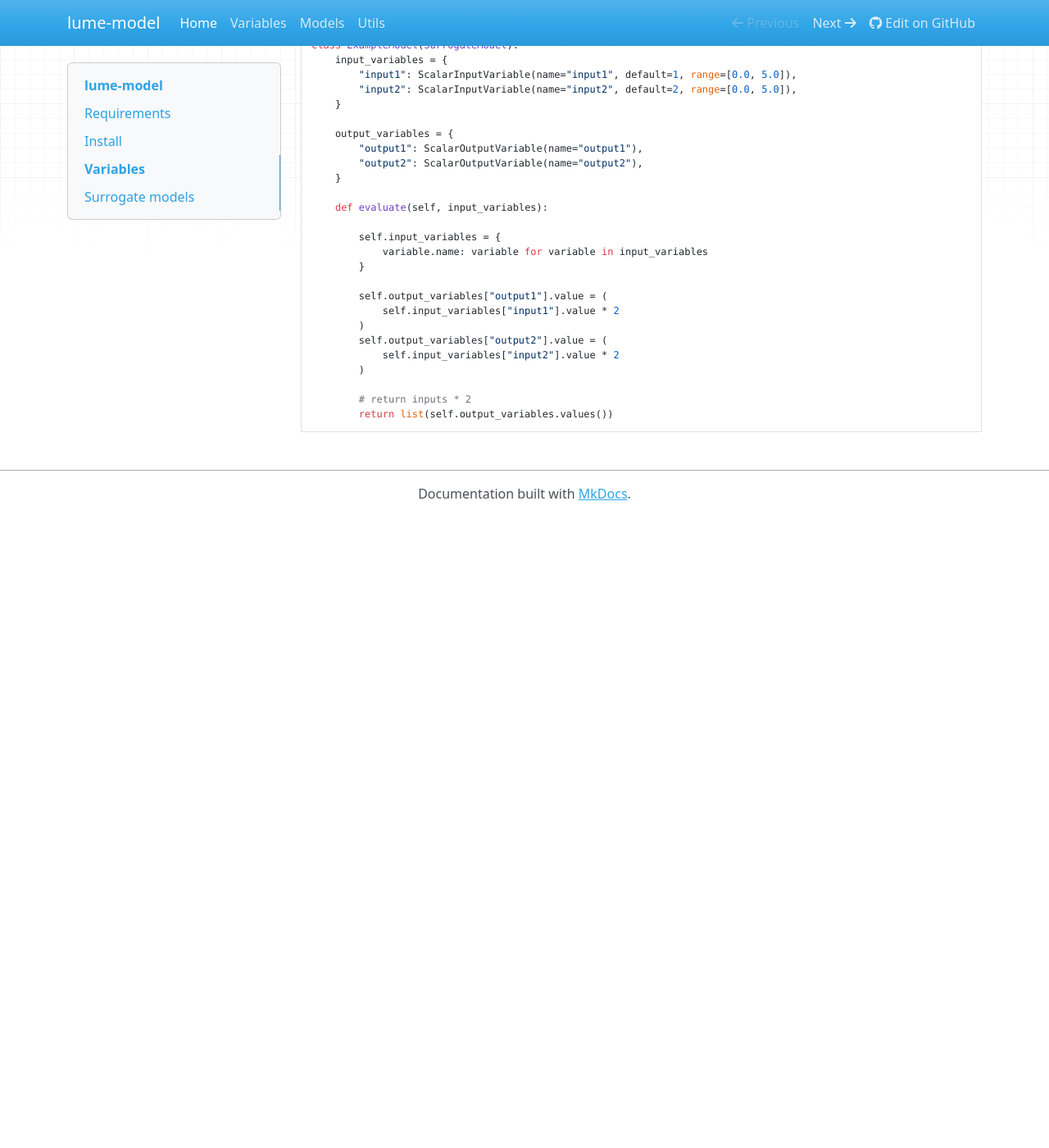
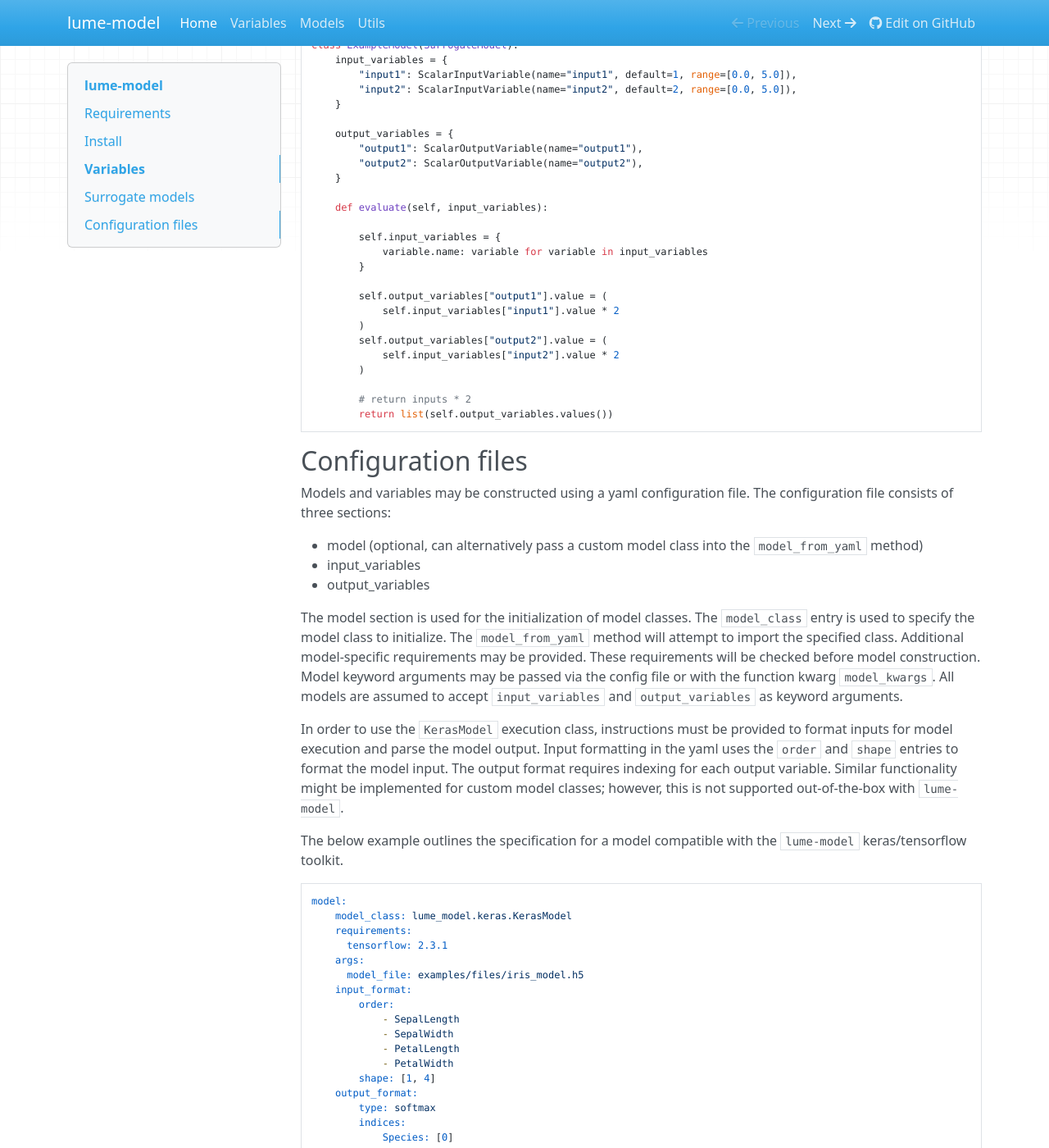
Before and after one commit to slaclab/lume-model, an MkDocs documentation site: the page built from docs/index.md, in a window 1280 px wide and 1400 px high, scrolled down 1533 px. Shown: the whole window at 82% size. Built offline with MkDocs 1.6.1, drawn with Linux system fonts in a browser that asks for light colours; nearby versions of some CDN libraries; before the commit the page ends 2163 px from its top, so only the background shows below that; some of the changed text lies outside the part shown.

Commit message:
DOC/WIP: Begin config file docs

````diff
--- a/docs/index.md
+++ b/docs/index.md
@@ -86,3 +86,75 @@ class ExampleModel(SurrogateModel):
         # return inputs * 2
         return list(self.output_variables.values())
 ```
+
+## Configuration files
+
+Models and variables may be constructed using a yaml configuration file. The configuration file consists of three sections:
+
+* model (optional, can alternatively pass a custom model class into the `model_from_yaml` method)
+*  input_variables
+* output_variables
+
+The model section is used for the initialization of model classes. The `model_class` entry is used to specify the model class to initialize. The `model_from_yaml` method will attempt to import the specified class. Additional model-specific requirements may be provided. These requirements will be checked before model construction. Model keyword arguments may be passed via the config file or with the function kwarg `model_kwargs`. All models are assumed to accept `input_variables` and `output_variables` as keyword arguments.
+
+In order to use the `KerasModel` execution class, instructions must be provided to format inputs for model execution and parse the model output. Input formatting in the yaml uses the `order` and `shape` entries to format the model input. The output format requires indexing for each output variable. Similar functionality might be implemented for custom model classes; however, this is not supported out-of-the-box with `lume-model`.
+
+The below example outlines the specification for a model compatible with the `lume-model` keras/tensorflow toolkit.
+
+```yaml
+model:
+    model_class: lume_model.keras.KerasModel
+    requirements:
+      tensorflow: 2.3.1
+    args:
+      model_file: examples/files/iris_model.h5
+    input_format:
+        order:
+            - SepalLength
+            - SepalWidth
+            - PetalLength
+            - PetalWidth
+        shape: [1, 4]
+    output_format:
+        type: softmax
+        indices:
+            Species: [0]
+```
+
+
+Variables are constructed the minimal data requirements for inputs/outputs:
+
+An example ScalarInputVariable:
+
+```yaml
+input_variables:
+    SepalLength:
+        name: SepalLength
+        type: scalar
+        default: 4.3
+        lower: 4.3
+        upper: 7.9
+
+```
+For image variables, default values must point to files associated with a default numpy array representation. The file import will be relative to PYTHONPATH.
+
+An example ImageInputVariable:
+
+```yaml
+input_variables:
+    InputImage:
+        name: test
+        type: image
+        default: examples/files/example_input_image.npy
+        range: [0, 100]
+        x_min: 0
+        x_max: 10
+        y_min: 0
+        y_max: 10
+        axis_labels: ["x", "y"]
+        x_min_variable: xmin_pv
+        y_min_variable: ymin_pv
+        x_max_variable: xmax_pv
+        y_max_variable: ymax_pv
+
+```
````
